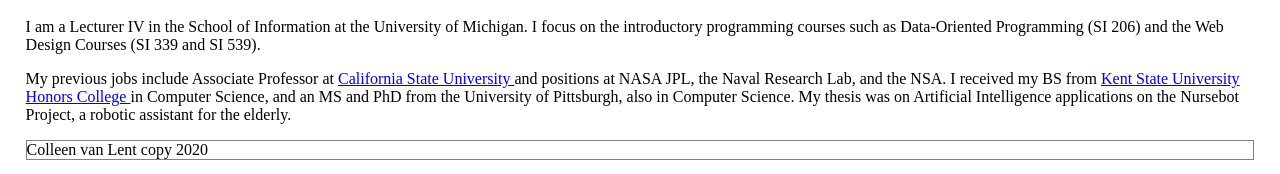
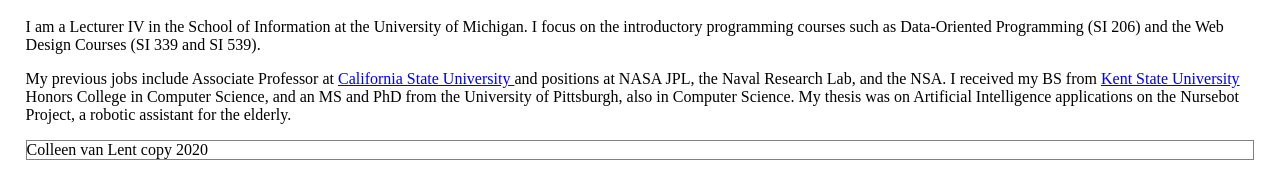
Before and after one commit to courtneytnewman/homework1, a plain HTML site: page index.html in a window 1280 px wide. Shown: the part 169-343 px from the top of the page. Drawn offline with Linux system fonts and the light colour scheme.

Commit message:
Update index.html

```diff
--- a/index.html
+++ b/index.html
@@ -24,7 +24,7 @@
 <p>
 I am a Lecturer IV in the School of Information at the University of Michigan. I focus on the introductory programming courses such as Data-Oriented Programming (SI 206) and the Web Design Courses (SI 339 and SI 539).
 	</p>
-<p> My previous jobs include Associate Professor at <a href="https://www.csulb.edu/"> California State University </a> and positions at NASA JPL, the Naval Research Lab, and the NSA. I received my BS from <a href="https://www.kent.edu/"> Kent State University Honors College </a> in Computer Science, and an MS and PhD from the University of Pittsburgh, also in Computer Science. My thesis was on Artificial Intelligence applications on the Nursebot Project, a robotic assistant for the elderly. </p>
+<p> My previous jobs include Associate Professor at <a href="https://www.csulb.edu/"> California State University </a> and positions at NASA JPL, the Naval Research Lab, and the NSA. I received my BS from <a href="https://www.kent.edu/"> Kent State University</a> Honors College in Computer Science, and an MS and PhD from the University of Pittsburgh, also in Computer Science. My thesis was on Artificial Intelligence applications on the Nursebot Project, a robotic assistant for the elderly. </p>
 <footer>
 Colleen van Lent copy 2020
 </footer>
```
